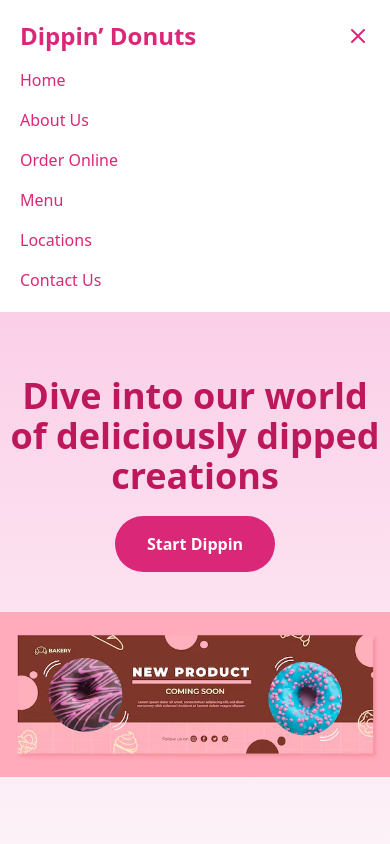
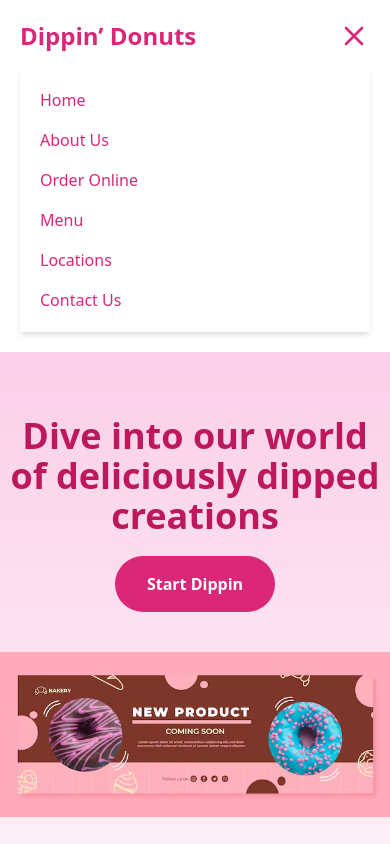
Before and after one commit to UroobaSiddiqui01/Sweet-Delights, a Next.js app: page / in a window 390 px wide. Both pictures are taken after a click on the button 358 px from the left and 36 px from the top of the page. Shown: the top 844 px of the page. Built offline with nearby package versions, Linux system fonts and the light colour scheme.

Commit message:
changing header file

```diff
--- a/src/app/header.tsx
+++ b/src/app/header.tsx
@@ -16,7 +16,7 @@ export default function Headers() {
             onClick={() => setMenuOpen(!menuOpen)}
           >
             <svg
-              className="w-6 h-6"
+              className="w-8 h-8"
               fill="none"
               stroke="currentColor"
               viewBox="0 0 24 24"
@@ -33,8 +33,8 @@ export default function Headers() {
         </div>
         {/* Navigation */}
         <nav className={`${menuOpen ? 'block' : 'hidden'} md:flex w-full md:w-auto`}>
-          <ul className="flex flex-col md:flex-row space-y-4 md:space-y-0 md:space-x-6 text-pink-600 mt-4 md:mt-0">
-            <li><Link href="#home" className="hover:text-pink-500">Home</Link></li>
+          <ul className={`flex flex-col md:flex-row space-y-4 md:space-y-0 md:space-x-6 text-pink-600 mt-4 md:mt-0 bg-white md:bg-transparent p-5 md:p-0 shadow-md md:shadow-none`} >
+            <li><Link href="/#home" className="hover:text-pink-500">Home</Link></li>
             <li><Link href="#about-us" className="hover:text-pink-500">About Us</Link></li>
             <li><Link href="#order-online" className="hover:text-pink-500">Order Online</Link></li>
             <li><Link href="#menu" className="hover:text-pink-500">Menu</Link></li>
```
